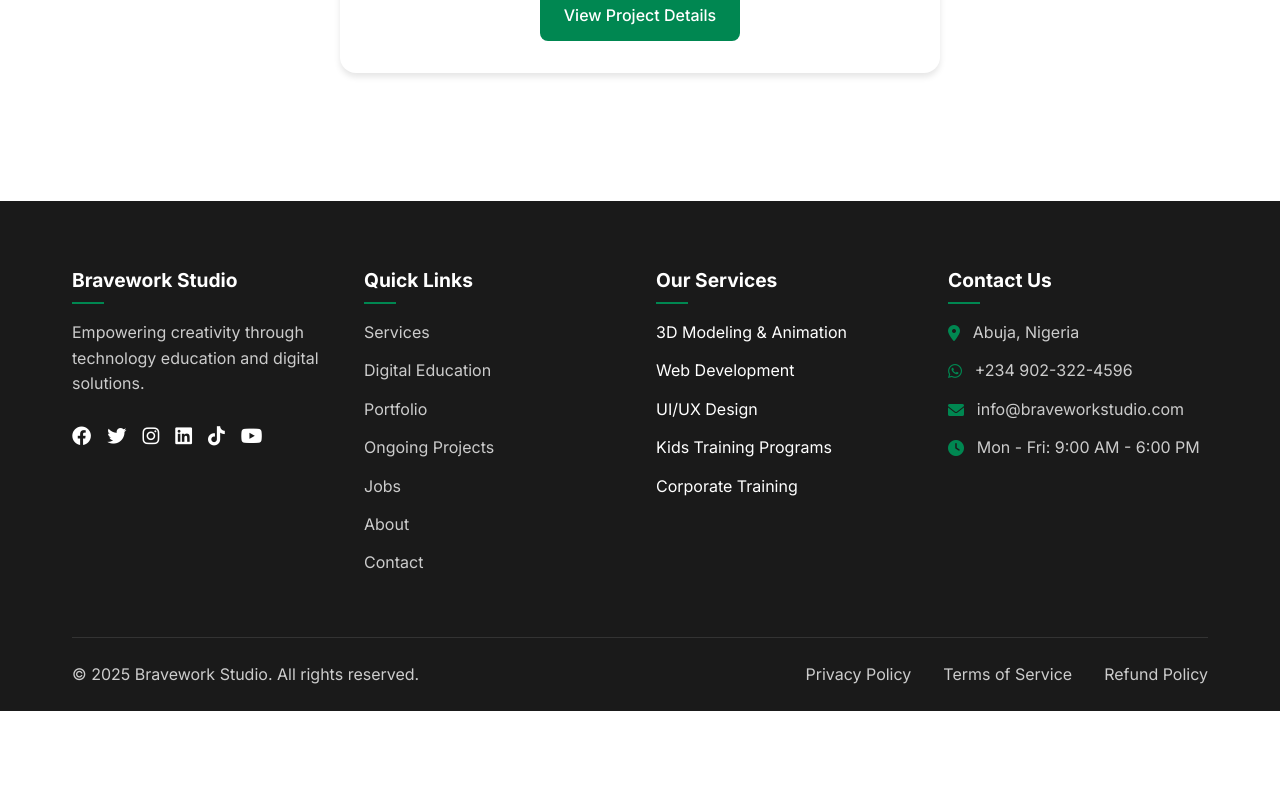
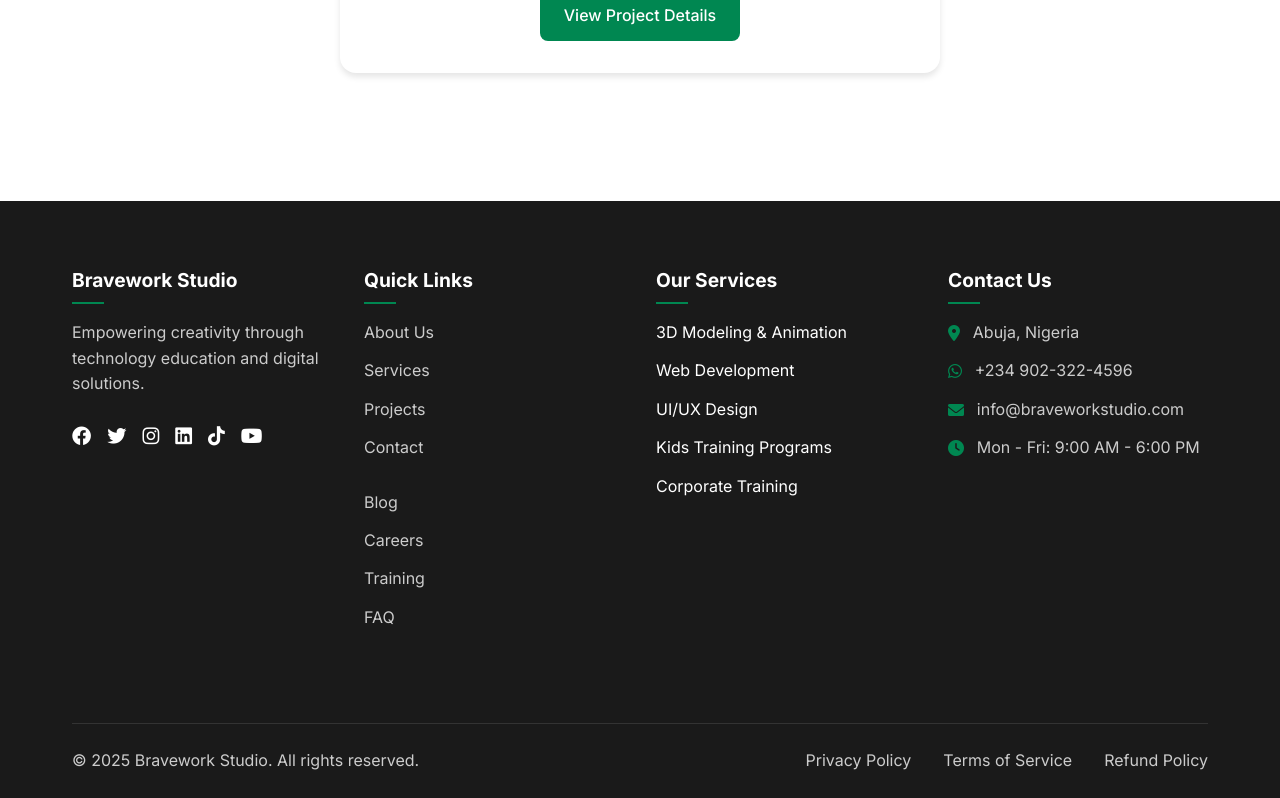
Before and after one commit to bravono/bravework-studio, a Next.js app: page / in a window 1280 px wide. Shown: the part 3204-4002 px from the top of the page. Before the commit the page ends 3915 px from the top, so only its background shows below. Built offline with nearby package versions, Linux system fonts and the light colour scheme.

Commit message:
Add more links to footer and put the list in a grid

```diff
--- a/app/components/Footer.tsx
+++ b/app/components/Footer.tsx
@@ -35,15 +35,20 @@ export default function Footer() {
           {/* Quick Links */}
           <div className="footer-section">
             <h3>Quick Links</h3>
-            <ul>
-              <li><Link href="/services">Services</Link></li>
-              <li><Link href="/training">Digital Education</Link></li>
-              <li><Link href="/portfolio">Portfolio</Link></li>
-              <li><Link href="/projects" >Ongoing Projects</Link></li>
-              <li><Link href="/jobs" >Jobs</Link></li>
-              <li><Link href="/about" >About</Link></li>
-              <li><Link href="/contact">Contact</Link></li>
-            </ul>
+            <div className="footer-links">
+              <ul>
+                <li><Link href="/about">About Us</Link></li>
+                <li><Link href="/services">Services</Link></li>
+                <li><Link href="/projects">Projects</Link></li>
+                <li><Link href="/contact">Contact</Link></li>
+              </ul>
+              <ul>
+                <li><Link href="/blog">Blog</Link></li>
+                <li><Link href="/jobs">Careers</Link></li>
+                <li><Link href="/training">Training</Link></li>
+                <li><Link href="/faq">FAQ</Link></li>
+              </ul>
+            </div>
           </div>
 
           {/* Services */}
--- a/app/globals.css
+++ b/app/globals.css
@@ -3745,3 +3745,30 @@ main {
     padding: 1.5rem;
   }
 }
+
+.footer-links {
+  display: grid;
+  grid-template-columns: repeat(auto-fit, minmax(150px, 1fr));
+  gap: 1rem;
+  margin-bottom: 2rem;
+}
+
+.footer-links ul {
+  list-style: none;
+  padding: 0;
+  margin: 0;
+}
+
+.footer-links li {
+  margin-bottom: 0.5rem;
+}
+
+.footer-links a {
+  color: var(--text-color);
+  text-decoration: none;
+  transition: color 0.3s ease;
+}
+
+.footer-links a:hover {
+  color: var(--primary-color);
+}
```
